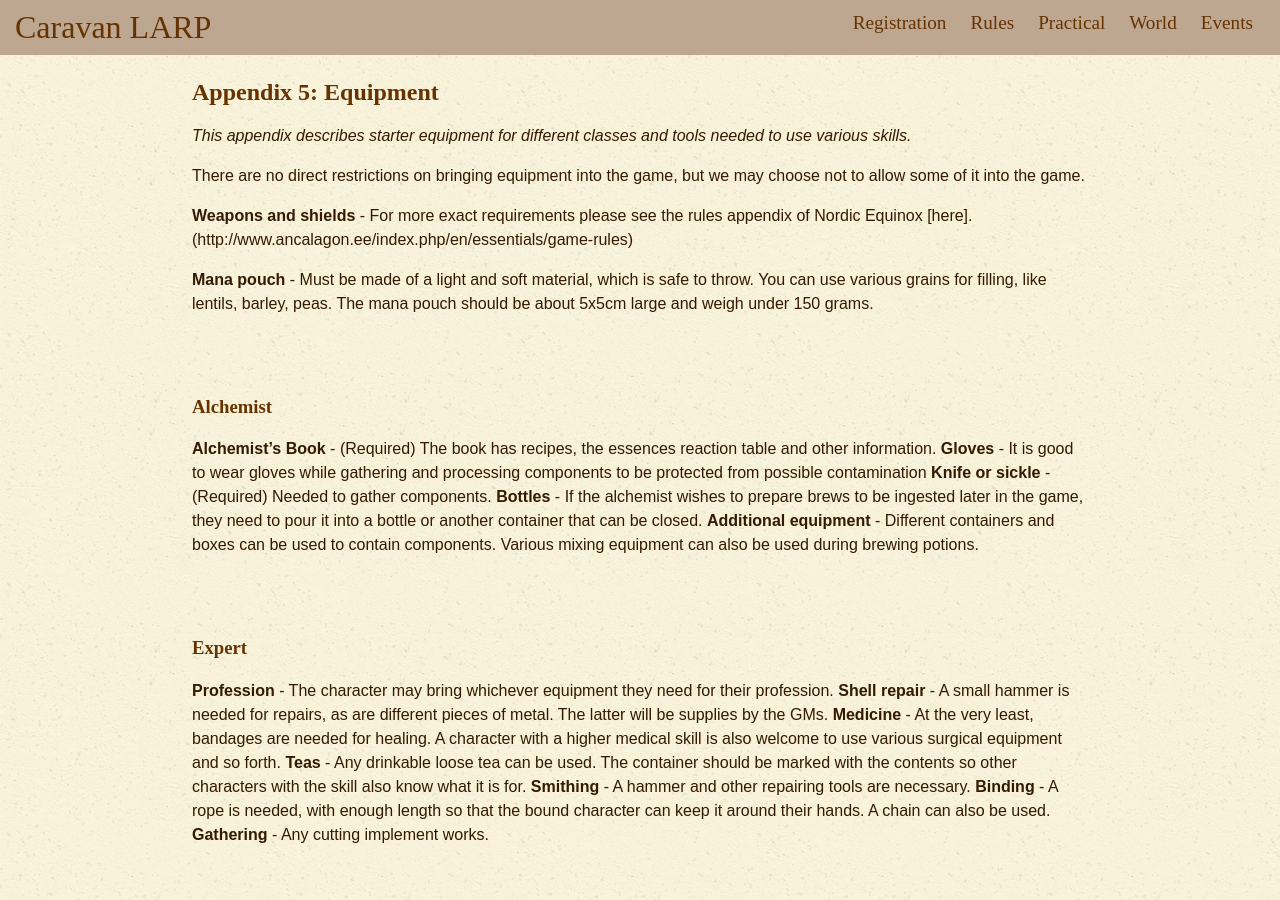
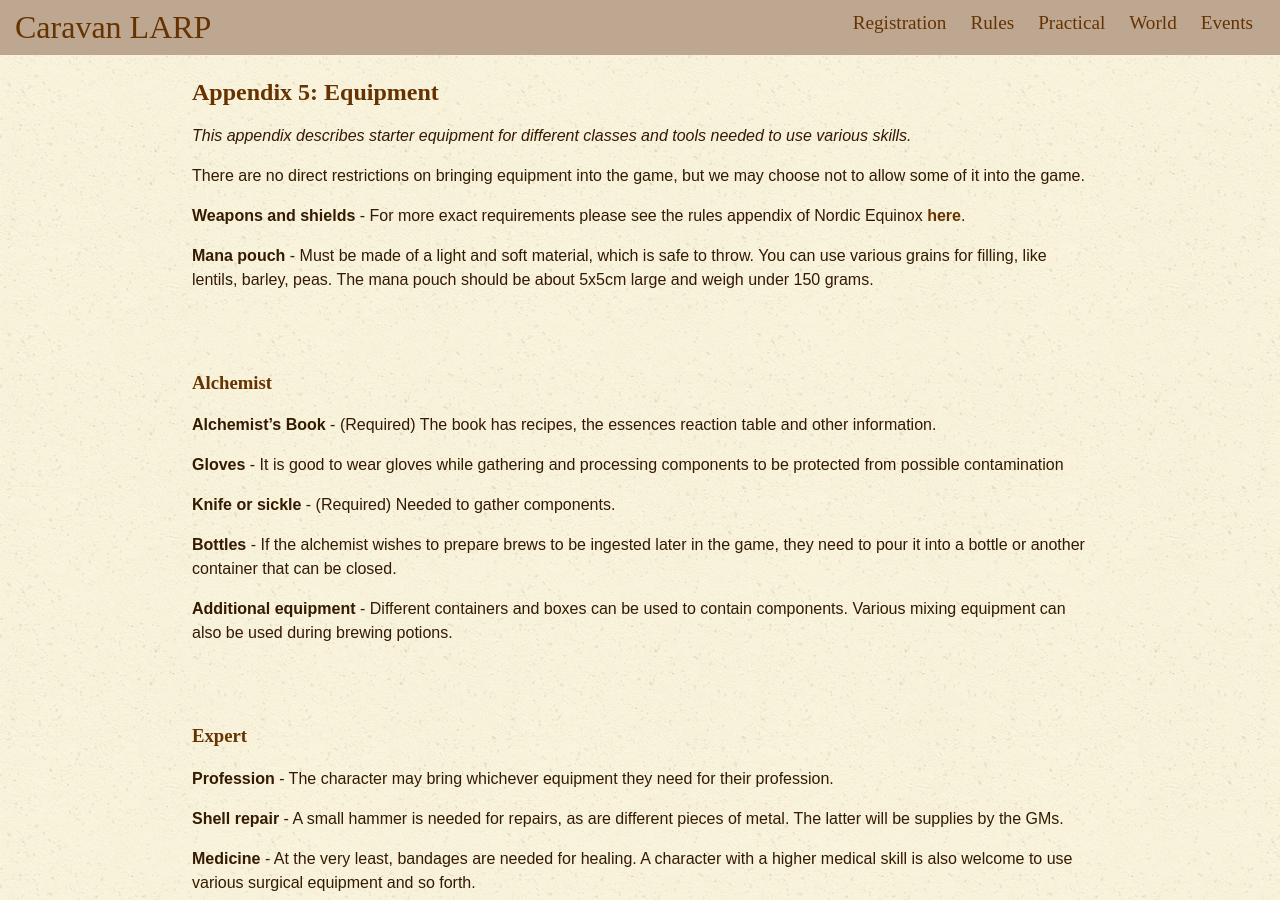
Before and after one commit to karavanlarp/karavanlarp.github.io, a Jekyll site: the page built from eng/rules/equipment.md, in a window 1280 px wide and 900 px high. Built offline with Jekyll 4.4.1, drawn with Linux system fonts in a browser that asks for light colours; some web fonts are replaced.

Commit message:
text update

```diff
--- a/eng/rules/equipment.md
+++ b/eng/rules/equipment.md
@@ -8,39 +8,53 @@ title: Appendix 5; Equipment
 
 There are no direct restrictions on bringing equipment into the game, but we may choose not to allow some of it into the game.
 
-**Weapons and shields** - For more exact requirements please see the rules appendix of Nordic Equinox [here].(http://www.ancalagon.ee/index.php/en/essentials/game-rules)
+**Weapons and shields** - For more exact requirements please see the rules appendix of Nordic Equinox [here](http://www.ancalagon.ee/index.php/en/essentials/game-rules).
 
 **Mana pouch** - Must be made of a light and soft material, which is safe to throw. You can use various grains for filling, like lentils, barley, peas. The mana pouch should be about 5x5cm large and weigh under 150 grams.
 
 ### Alchemist
 
 **Alchemist’s Book** - (Required) The book has recipes, the essences reaction table and other information.
+
 **Gloves** - It is good to wear gloves while gathering and processing components to be protected from possible contamination
+
 **Knife or sickle** - (Required) Needed to gather components.
+
 **Bottles** - If the alchemist wishes to prepare brews to be ingested later in the game, they need to pour it into a bottle or another container that can be closed.
+
 **Additional equipment** - Different containers and boxes can be used to contain components. Various mixing equipment can also be used during brewing potions.
 
 
 ### Expert
 
 **Profession** - The character may bring whichever equipment they need for their profession.
+
 **Shell repair** - A small hammer is needed for repairs, as are different pieces of metal. The latter will be supplies by the GMs.
+
 **Medicine** - At the very least, bandages are needed for healing. A character with a higher medical skill is also welcome to use various surgical equipment and so forth.
+
 **Teas** - Any drinkable loose tea can be used. The container should be marked with the contents so other characters with the skill also know what it is for.
+
 **Smithing** - A hammer and other repairing tools are necessary.
+
 **Binding** - A rope is needed, with enough length so that the bound character can keep it around their hands. A chain can also be used.
+
 **Gathering** - Any cutting implement works.
 
 ### Rogue
 
 **Lockpicks** - (Required: Locksmith) Implements to pick locks with.
+
 **Poison** - (Required: Poisoner) Will be given by the GMs.
+
 **Torture equipment** - (Required: Torture) Equipment to torture a character with.
 
 ### Mage
 
 **Apeiron - Will be given by the GMs.**
+
 **Mage’s Book** - (Required) The mage’s symbol must be on the cover. The book holds spells the mage can cast, their symbols and words of power. (Symbols and words are given to the mage at character creation since they are culturally different.)
+
 **Spell discs** - (Required) A disc must have a minimum diameter of 10 cms. A ready made spell disc must have the mage’s symbol and the symbol(s) of the spell. A blank disc must have the mage’s symbol. The material should be something that can be written on during the game if one needs to create new spells. Ideally the material should be something that cannot be folded but also not too heavy. The color may be anything but bright white. (Options: plastic, clay, plywood, wood)
 
 ### Priest
```
